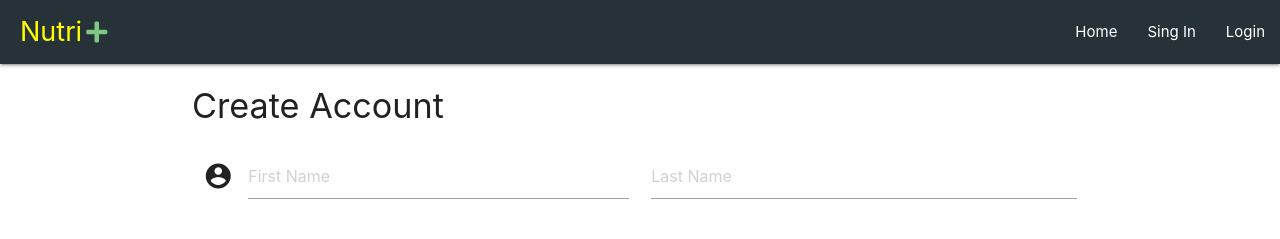
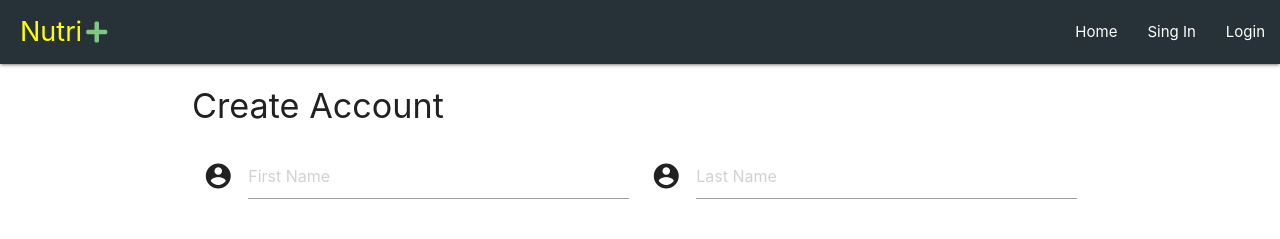
Before and after one commit to RodrigoRabeloBH/NutreMais, a plain HTML site: page create.html in a window 1280 px wide. Shown: the top 239 px of the page. Drawn offline with nearby package versions, Linux system fonts and the light colour scheme.

Commit message:
lastNameIcon

```diff
--- a/create.html
+++ b/create.html
@@ -35,7 +35,8 @@
         <li><a href="index.html" class="yellow-text"><i class="material-icons white-text">home</i>Home</a></li>
         <li><a href="create.html" class="yellow-text"> <i class="material-icons white-text">assignment</i>Sing In</a>
         </li>
-        <li><a href="login.html" class="yellow-text"><i class="material-icons white-text">account_circle</i>Login</a></li>
+        <li><a href="login.html" class="yellow-text"><i class="material-icons white-text">account_circle</i>Login</a>
+        </li>
     </ul>
     <!--Created Form-->
     <div class="container">
@@ -48,6 +49,7 @@
                         <input id="icon_prefix" type="text" class="validate" required placeholder="First Name">
                     </div>
                     <div class="input-field col s6">
+                        <i class="material-icons prefix">account_circle</i>
                         <input id="last_name" type="text" class="validate" required placeholder="Last Name">
                     </div>
                 </div>
@@ -69,7 +71,8 @@
                 </div>
                 <div class="row">
                     <div class="input-field col s12 center">
-                        <button class="btn waves-effect waves-light grey darken-4 btn-small" type="submit" name="action">Submit
+                        <button class="btn waves-effect waves-light grey darken-4 btn-small" type="submit"
+                            name="action">Submit
                             <i class="material-icons right">send</i>
                         </button>
                     </div>
```
